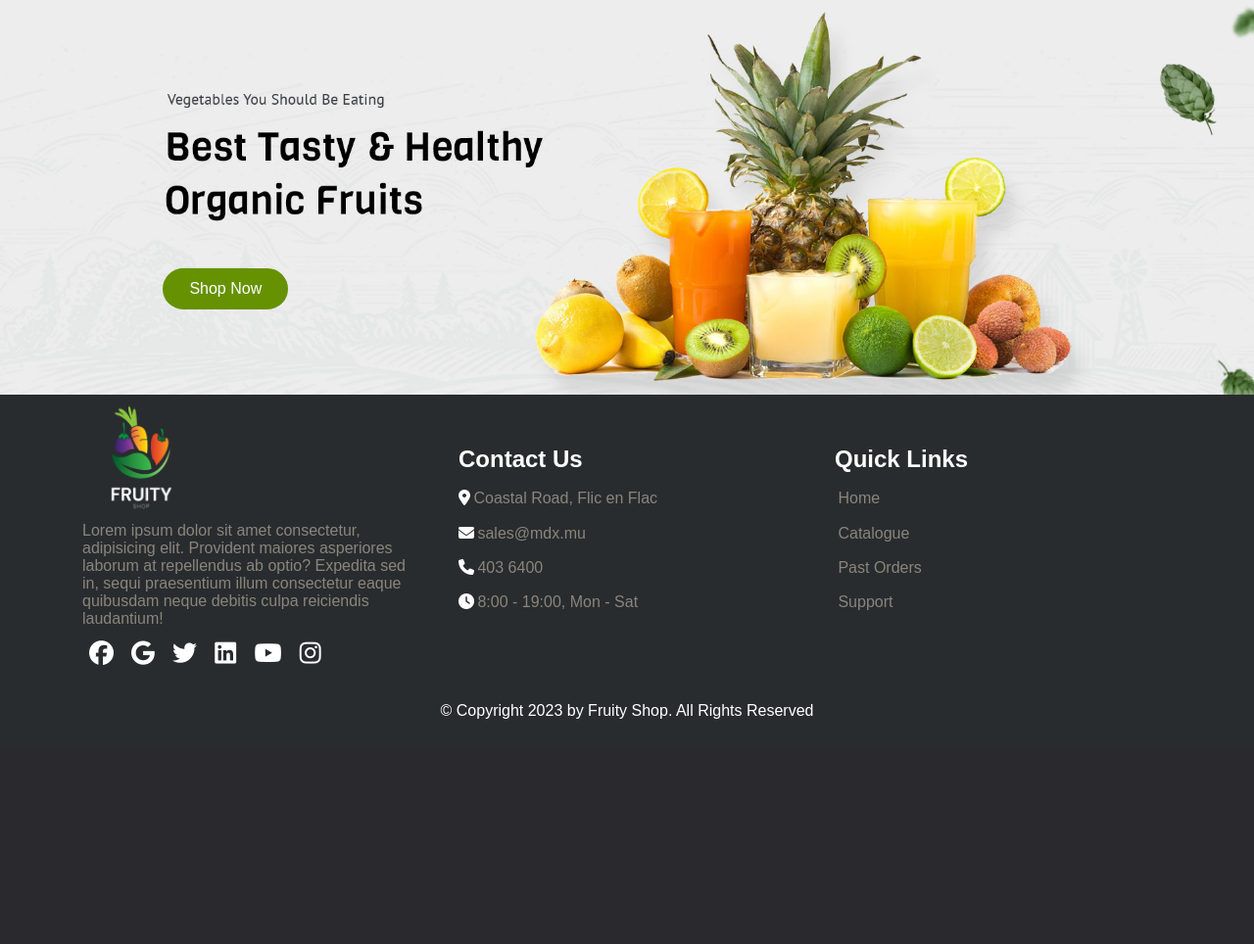
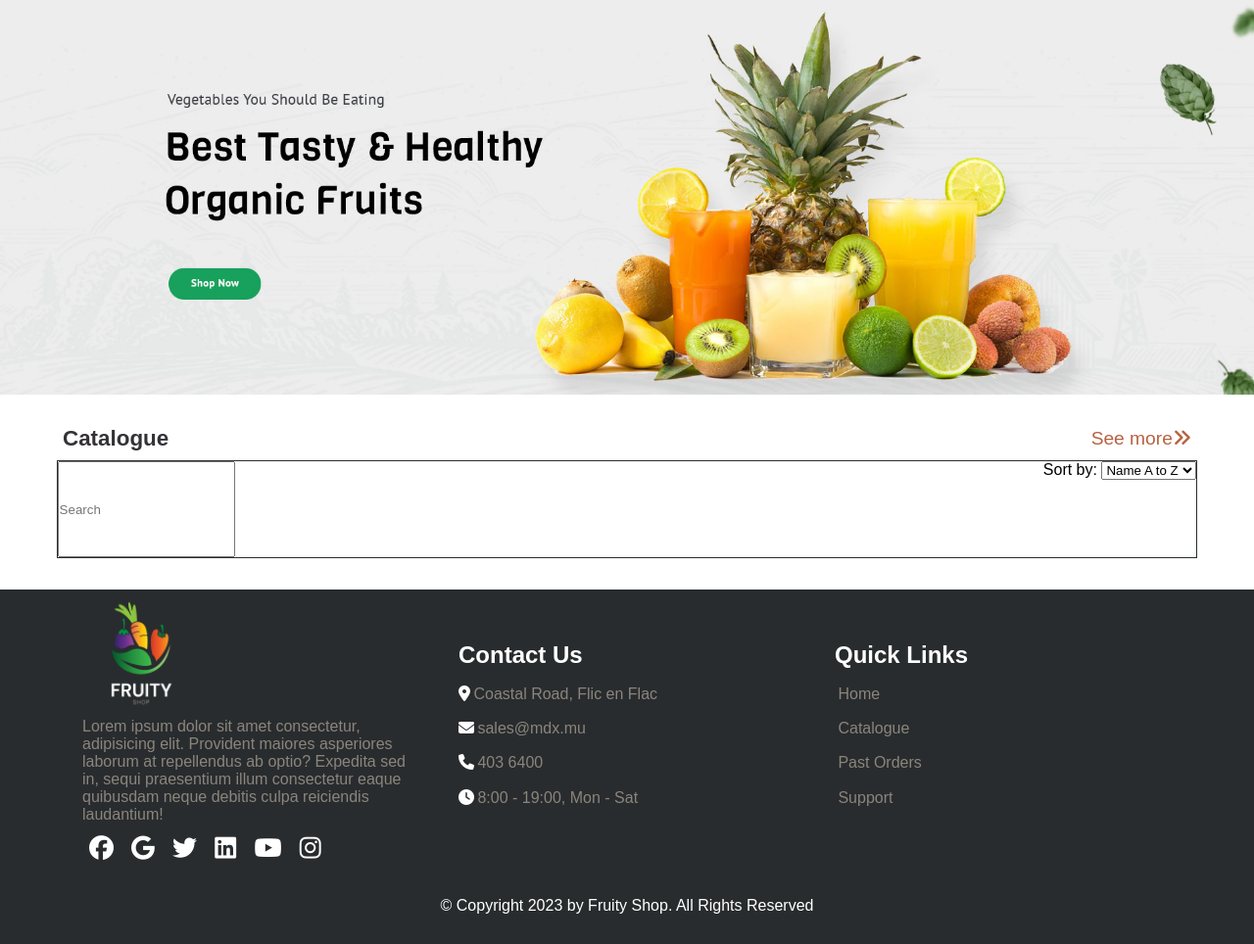
Before and after one commit to derecklhw/CST2120_Coursework2, a PHP site: page / in a window 1280 px wide. Shown: the part 1422-2386 px from the top of the page at 98% size. Before the commit the page ends 2156 px from the top, so only its background shows below. Run offline with PHP 8.4, Linux system fonts and the light colour scheme; some libraries are stand-ins or nearby versions.

Commit message:
feat: add search and sort structure

```diff
--- a/index.html
+++ b/index.html
@@ -95,8 +95,28 @@
 
       <section id="catalogue" name="catalogue">
         <div class="banner-section">
-          <a href="" class="shop-now">Shop Now</a>
+          <!-- <a href="" class="shop-now">Shop Now</a> -->
           <img src="assets/images/banner.jpg" alt="banner" />
+        </div>
+
+        <div class="section-wrap">
+          <div class="sub-section-title">
+            <p>Catalogue</p>
+            <a href=""
+              >See more<span class="fa-solid fa-angles-right"></span
+            ></a>
+          </div>
+
+          <div class="search-sorting-bar">
+            <input type="text" id="search-input" placeholder="Search" />
+            <div id="sort-input">
+              <label for="sort-format">Sort by:</label>
+              <select name="sort-format" id="sort-format">
+                <option value="descending">Name A to Z</option>
+                <option value="ascending">Name Z to A</option>
+              </select>
+            </div>
+          </div>
         </div>
       </section>
     </main>
--- a/styles/index.css
+++ b/styles/index.css
@@ -268,7 +268,7 @@ section {
   display: block;
 }
 
-#catalogue .banner-section .shop-now {
+/* #catalogue .banner-section .shop-now {
   position: absolute;
   text-decoration: none;
   display: inline-block;
@@ -279,6 +279,14 @@ section {
   border-radius: 50px;
   background-color: #669202;
   transition: 0.5s;
-  top: 68%;
+  top: 300px;
   left: 13%;
+} */
+
+#catalogue .section-wrap .search-sorting-bar {
+  width: 100%;
+  height: 100px;
+  border: solid 1px #292c2e;
+  display: flex;
+  justify-content: space-between;
 }
```
